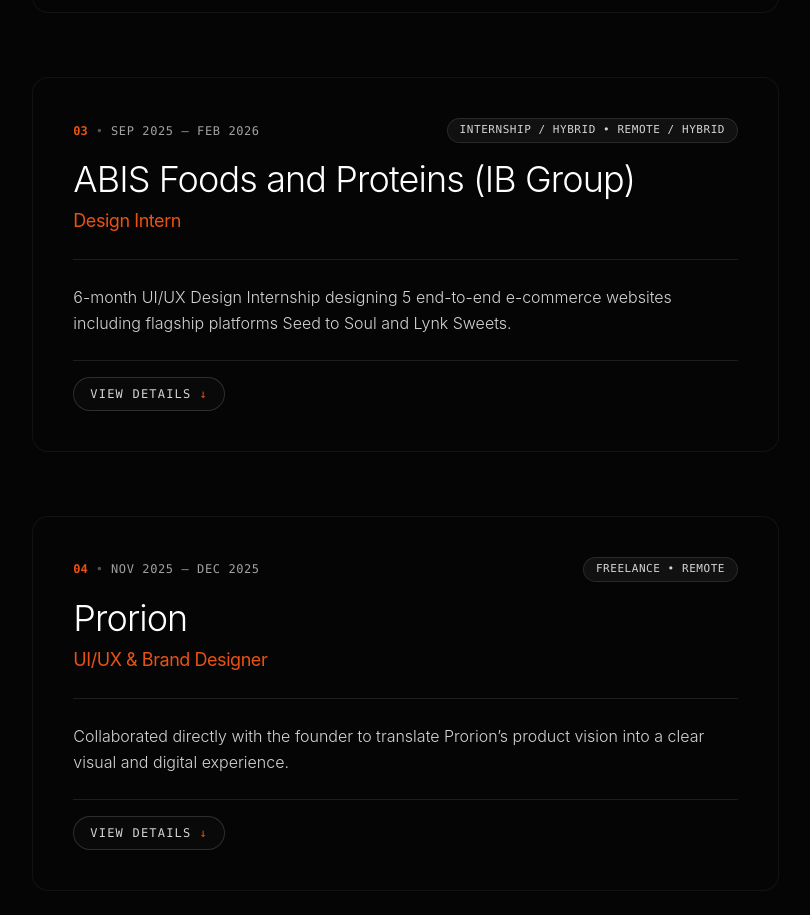
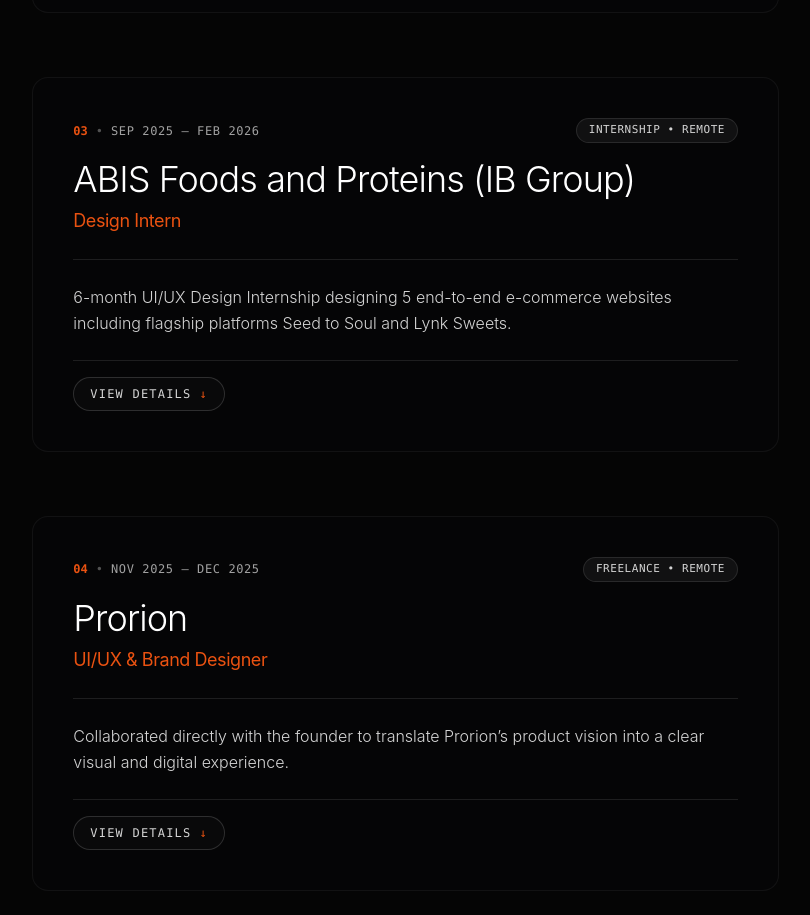
Before and after one commit to araspureh-glitch/humanshu-portfolio, a React (Vite) app: page /about in a window 1280 px wide. Shown: the part 2953-3868 px from the top of the page, without its empty margins (437-1247 px from the left). Built offline with nearby package versions, Linux system fonts and the light colour scheme.

Commit message:
fix: format ABIS experience type badge with dot separator (Internship • Remote)

```diff
--- a/src/components/ExperienceSection.jsx
+++ b/src/components/ExperienceSection.jsx
@@ -39,7 +39,7 @@
       date: 'Sep 2025 – Feb 2026',
       title: 'Design Intern',
       company: 'ABIS Foods and Proteins (IB Group)',
-      type: 'Internship / Hybrid • Remote / Hybrid',
+      type: 'Internship • Remote',
       location: 'Remote / Hybrid',
       summary: '6-month UI/UX Design Internship designing 5 end-to-end e-commerce websites including flagship platforms Seed to Soul and Lynk Sweets.',
       highlights: [
--- a/src/components/ui/timeline-02.jsx
+++ b/src/components/ui/timeline-02.jsx
@@ -44,7 +44,7 @@
     id: "03",
     date: "Sep 2025 – Feb 2026",
     company: "ABIS Foods and Proteins (IB Group)",
-    type: "Internship / Hybrid • Remote / Hybrid",
+    type: "Internship • Remote",
     role: "Design Intern",
     summary:
       "6-month UI/UX Design Internship designing 5 end-to-end e-commerce websites including flagship platforms Seed to Soul and Lynk Sweets.",
```
